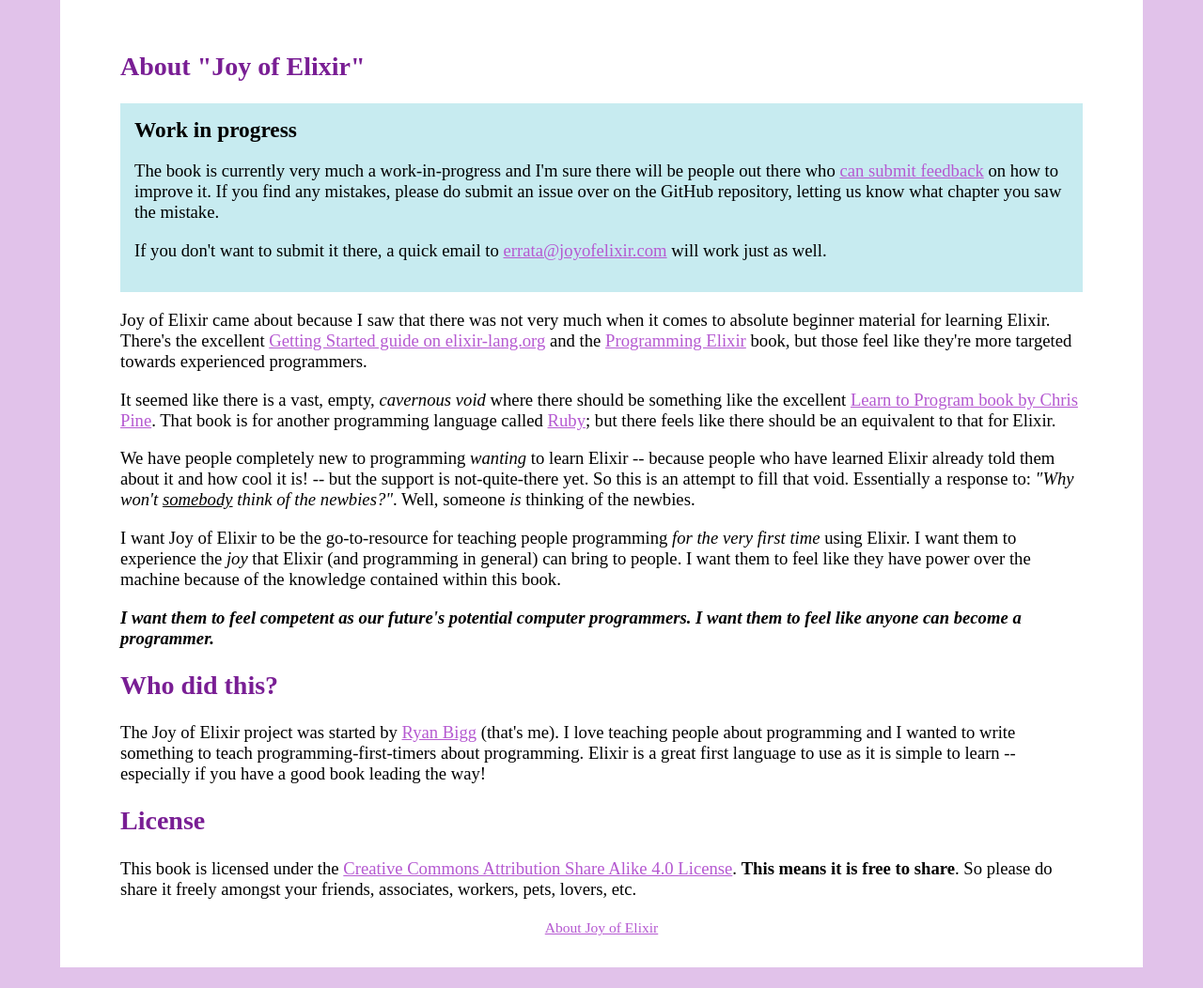
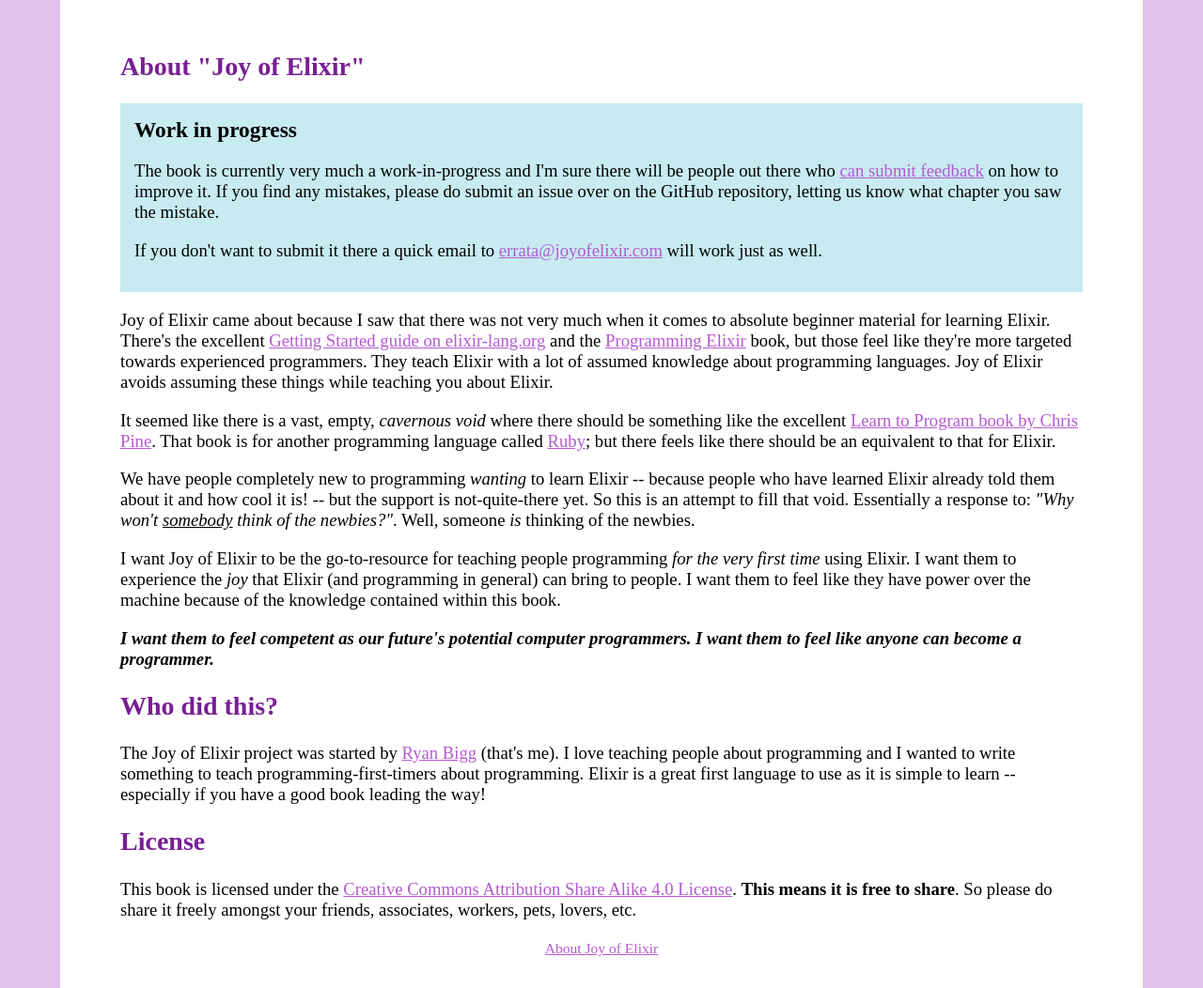
Before and after one commit to radar/joyofelixir, a Jekyll site: the page built from about.html, in a window 1280 px wide. Shown: the whole page at 94% size. Built offline with Jekyll 4.4.1, drawn with Linux system fonts in a browser that asks for light colours; some web fonts are replaced; before the commit the page ends 1030 px from its top, so only the background shows below that.

Commit message:
Update about

```diff
--- a/about.html
+++ b/about.html
@@ -15,12 +15,12 @@
     </p>
 
     <p>
-      If you don't want to submit it there, a quick email to <a href='mailto:errata@joyofelixir.com'>errata@joyofelixir.com</a> will work just as well.
+      If you don't want to submit it there a quick email to <a href='mailto:errata@joyofelixir.com'>errata@joyofelixir.com</a> will work just as well.
     </p>
   </aside>
 
   <p>
-    Joy of Elixir came about because I saw that there was not very much when it comes to absolute beginner material for learning Elixir. There's the excellent <a href='https://elixir-lang.org/getting-started/introduction.html'>Getting Started guide on elixir-lang.org</a> and the <a href='https://pragprog.com/book/elixir13/programming-elixir-1-3'>Programming Elixir</a> book, but those feel like they're more targeted towards experienced programmers.
+    Joy of Elixir came about because I saw that there was not very much when it comes to absolute beginner material for learning Elixir. There's the excellent <a href='https://elixir-lang.org/getting-started/introduction.html'>Getting Started guide on elixir-lang.org</a> and the <a href='https://pragprog.com/book/elixir13/programming-elixir-1-3'>Programming Elixir</a> book, but those feel like they're more targeted towards experienced programmers. They teach Elixir with a lot of assumed knowledge about programming languages. Joy of Elixir avoids assuming these things while teaching you about Elixir.
   </p>
 
   <p>
```
